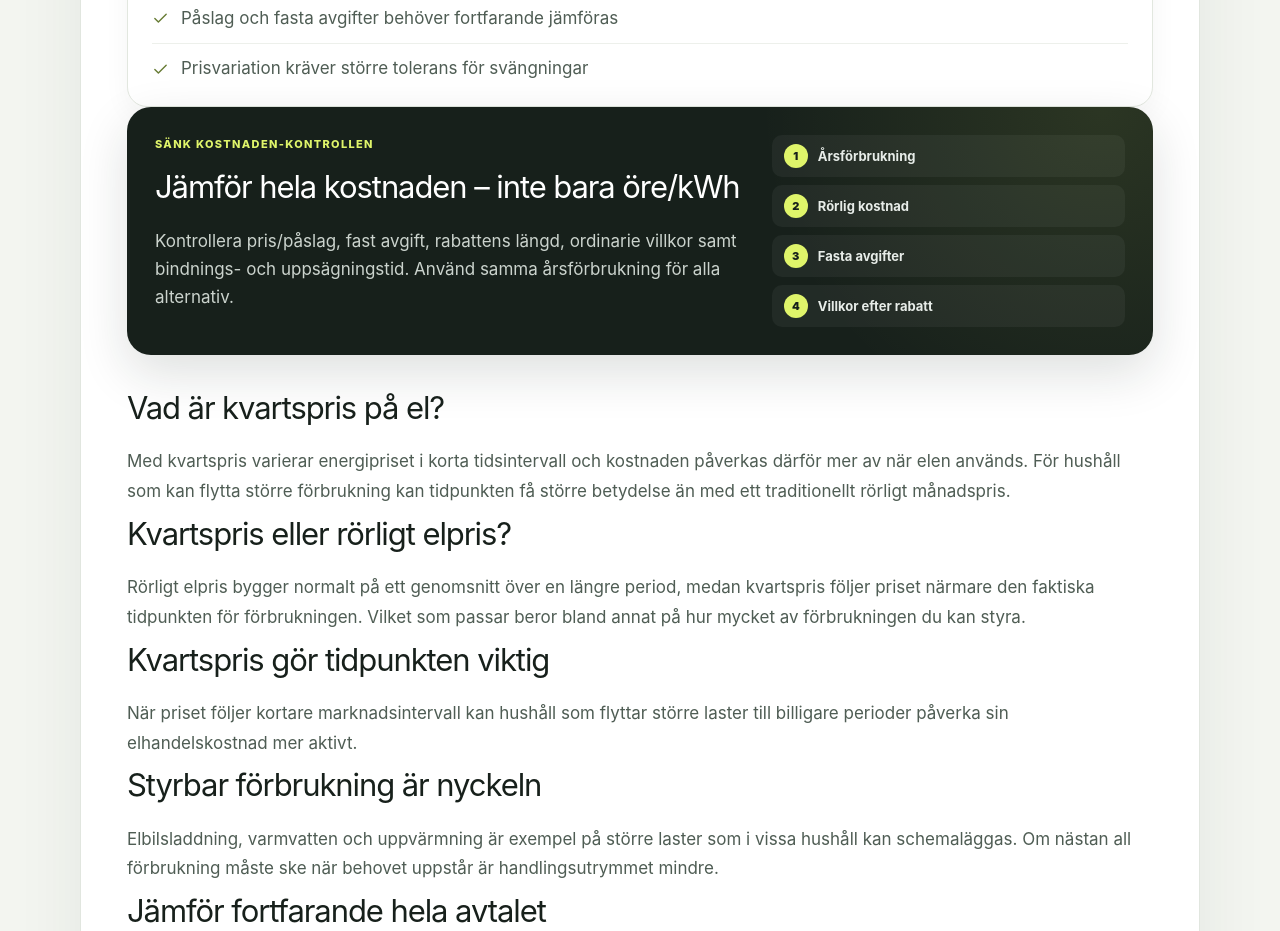
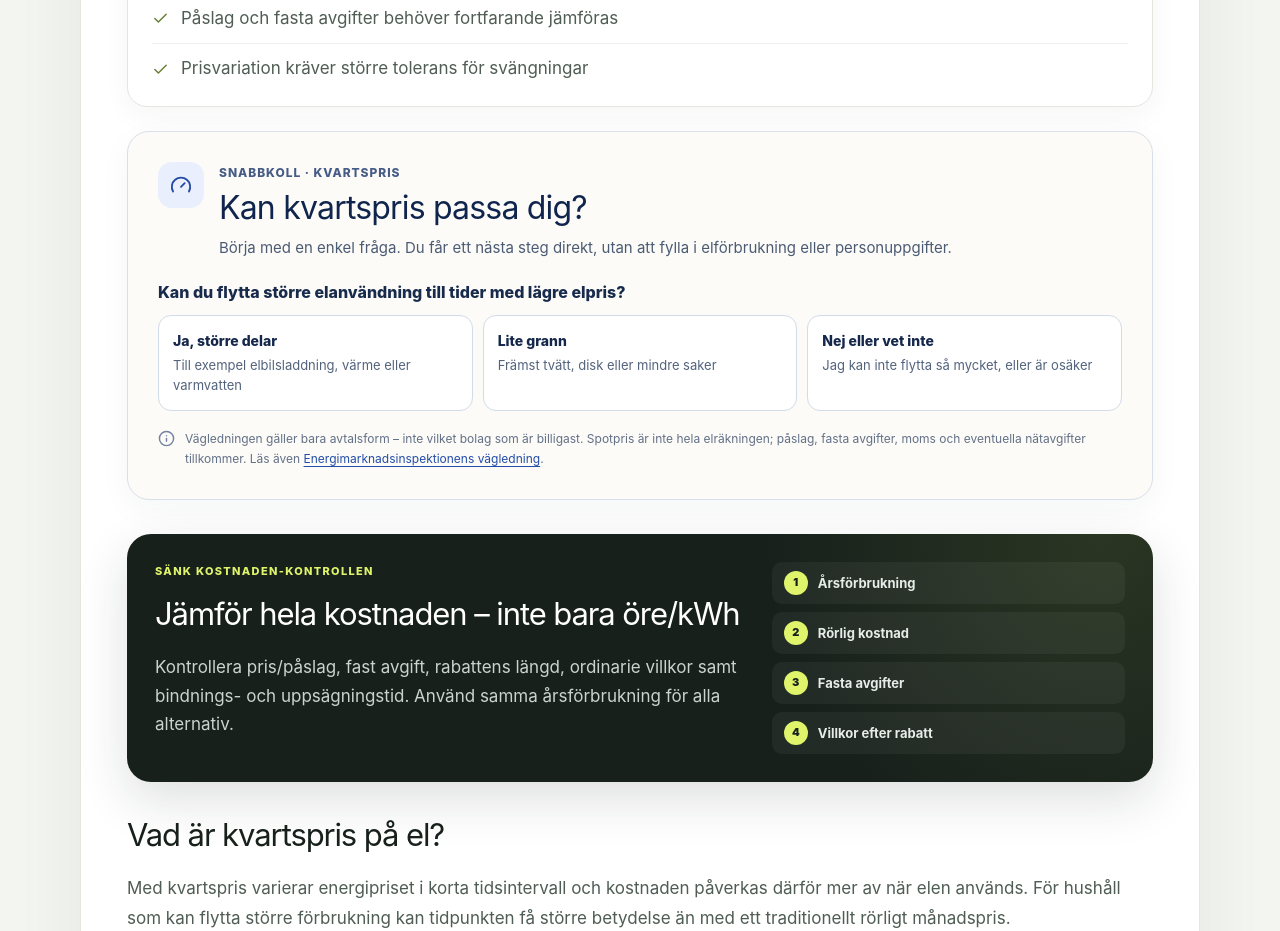
Before and after one commit to arvidlandin-cpu/sankkostnaden, a Next.js app: page /elavtal/kvartspris in a window 1280 px wide. Shown: the part 1040-1971 px from the top of the page. Built offline with nearby package versions, Linux system fonts and the light colour scheme.

Commit message:
feat(kvartspris): add original decision aid without changing SEO metadata or partners

```diff
--- a/pages/elavtal/kvartspris.tsx
+++ b/pages/elavtal/kvartspris.tsx
@@ -1,4 +1,5 @@
 import IntentGuide from '../../components/IntentGuide';
+import QuarterPriceDecision from '../../components/QuarterPriceDecision';
 
 export default function Page() {
   return (
@@ -11,6 +12,7 @@ export default function Page() {
       intent='electricity'
       bullets={['Tidpunkten för förbrukningen får större betydelse', 'Styrbar elbil och uppvärmning kan vara en fördel', 'Påslag och fasta avgifter behöver fortfarande jämföras', 'Prisvariation kräver större tolerans för svängningar']}
       sections={[{ heading: 'Vad är kvartspris på el?', body: 'Med kvartspris varierar energipriset i korta tidsintervall och kostnaden påverkas därför mer av när elen används. För hushåll som kan flytta större förbrukning kan tidpunkten få större betydelse än med ett traditionellt rörligt månadspris.' }, { heading: 'Kvartspris eller rörligt elpris?', body: 'Rörligt elpris bygger normalt på ett genomsnitt över en längre period, medan kvartspris följer priset närmare den faktiska tidpunkten för förbrukningen. Vilket som passar beror bland annat på hur mycket av förbrukningen du kan styra.' }, { heading: 'Kvartspris gör tidpunkten viktig', body: 'När priset följer kortare marknadsintervall kan hushåll som flyttar större laster till billigare perioder påverka sin elhandelskostnad mer aktivt.' }, { heading: 'Styrbar förbrukning är nyckeln', body: 'Elbilsladdning, varmvatten och uppvärmning är exempel på större laster som i vissa hushåll kan schemaläggas. Om nästan all förbrukning måste ske när behovet uppstår är handlingsutrymmet mindre.' }, { heading: 'Jämför fortfarande hela avtalet', body: 'Även ett kvartsprisavtal kan ha påslag, fasta avgifter och andra villkor. Avtalsformen ersätter därför inte en vanlig kostnadsjämförelse.' }]}
+      extraUtility={<QuarterPriceDecision/>}
       related={[{ href: '/elavtal/rorligt-fast-kvartspris/', label: 'Jämför avtalsformer' }, { href: '/elavtal/rorligt-elpris/', label: 'Rörligt elpris' }, { href: '/elavtal/byta-elavtal/', label: 'Byta elavtal' }]}
     />
   );
```
